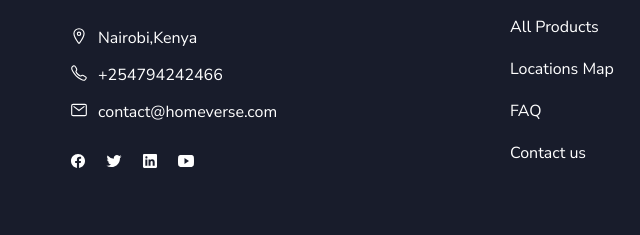
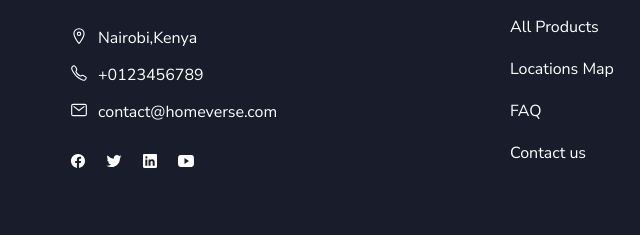
Before and after one commit to akamrannicole/Phase1Project, a website: page index.html in a window 1280 px wide. Shown: the part 5351-5586 px from the top of the page, 0-640 px from the left. Drawn offline with nearby package versions, Linux system fonts and the light colour scheme.

Commit message:
tel number changed

```diff
--- a/index.html
+++ b/index.html
@@ -1207,7 +1207,7 @@
               <a href="tel:+0123456789" class="contact-link">
                 <ion-icon name="call-outline"></ion-icon>
 
-                <span>+254794242466</span>
+                <span>+0123456789</span>
               </a>
             </li>
 
```
